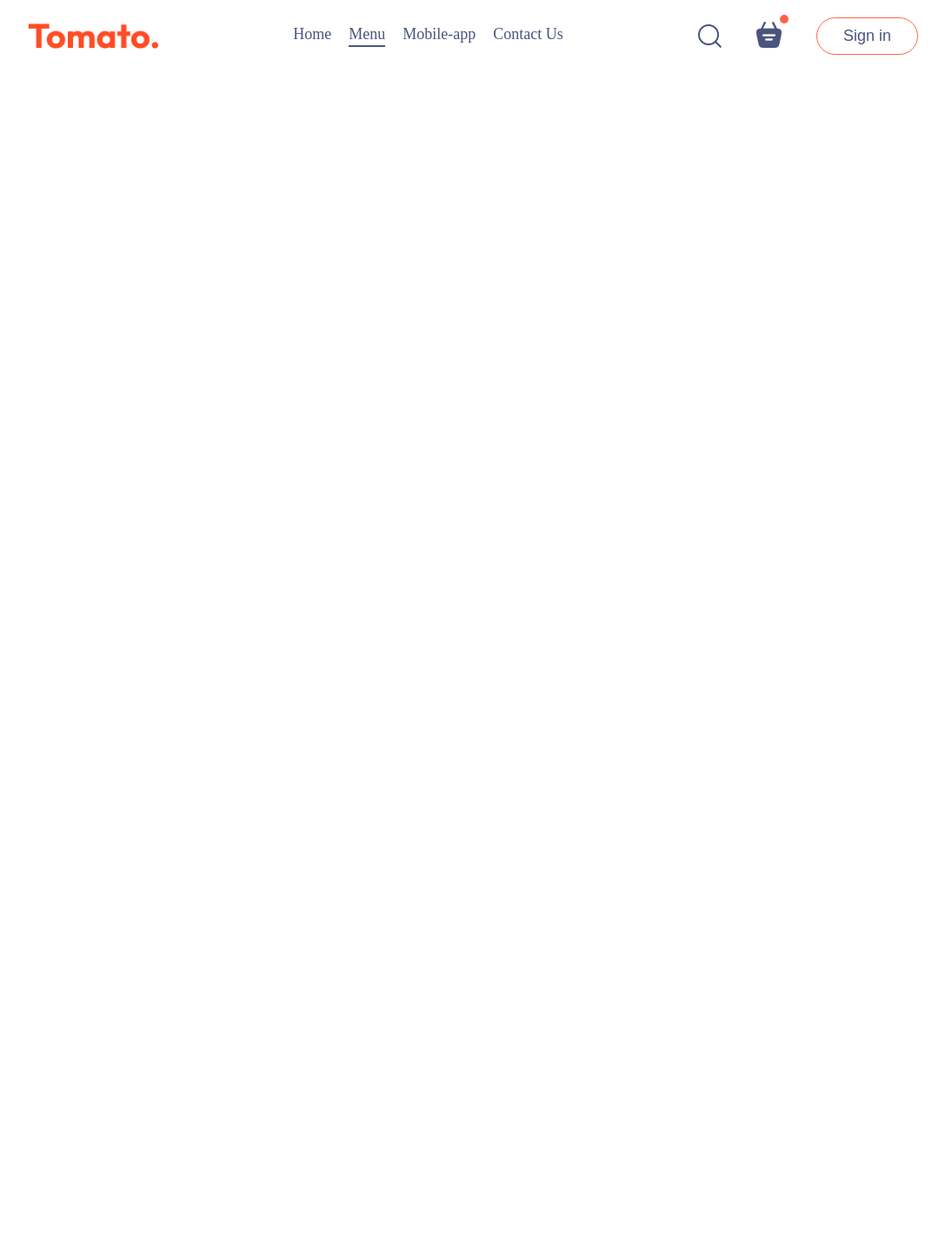
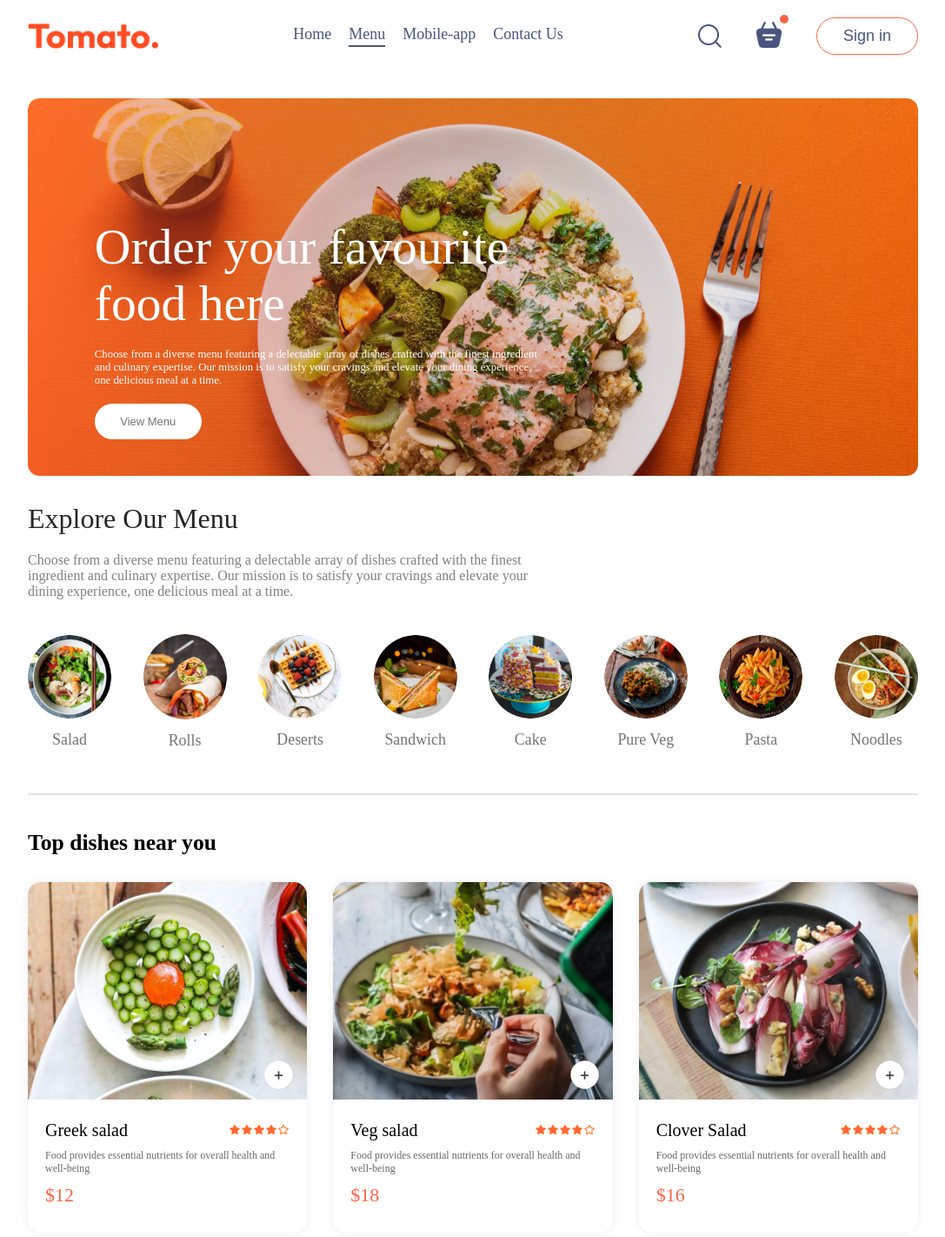
Before and after one commit to ukinebo1/foodAppFulstack, a React (Vite) app in the folder foodApp/: page / in a window 1280 px wide. Shown: the top 1422 px of the page at 87% size, without its empty margins (96-1183 px from the left). Before the commit the page ends 800 px from the top, so only its background shows below. Built offline with nearby package versions, Linux system fonts and the light colour scheme.

Commit message:
Created the explore menu banner, styled it and used useState to give it effect

```diff
--- /dev/null
+++ b/foodApp/src/components/ExploreMenu/ExploreMenu.css
@@ -0,0 +1,48 @@
+.explore-menu{
+    display: flex;
+    flex-direction: column;
+    gap: 20px;
+}
+.explore-menu h1{
+    color: #262626;
+    font-weight: 500;
+}
+.explore-menu-text{
+    max-width: 60%;
+    color: #808080;
+}
+.exlore-menu-list{
+    display: flex;
+    justify-content: space-between;
+    align-items: center;
+    gap: 30px;
+    text-align: center;
+    margin: 20px 0px;
+    overflow-x: scroll;
+}
+.exlore-menu-list::-webkit-scrollbar{
+    display: none;
+}
+.explore-menu-list-item img{
+    width: 7.5vw;
+    min-width: 80px;
+    border-radius: 50%;
+    transition: 0.2s;
+    cursor: pointer;
+}
+.explore-menu-list-item p{
+    margin-top: 10px;
+    color: #747474;
+    font-size: max(1.4vw,16px);
+    cursor: pointer;
+}
+.explore-menu hr{
+    height: 2px;
+    margin: 10px 0px;
+    background-color: #e2e2e2;
+    border: none;
+}
+.explore-menu-list-item .active{
+    border: 4px solid tomato;
+    padding: 2px;
+}
--- /dev/null
+++ b/foodApp/src/components/ExploreMenu/ExploreMenu.jsx
@@ -0,0 +1,26 @@
+import React from 'react'
+import './ExploreMenu.css'
+import {menu_list} from '../../assets/assets'
+
+
+const ExploreMenu = ({category,setCategory}) => {
+  return (
+    <div className='explore-menu' id='explore-menu'>
+        <h1>Explore Our Menu</h1>
+        <p className='explore-menu-text'>Choose from a diverse menu featuring a delectable array of dishes crafted with the finest ingredient and culinary expertise. Our mission is to satisfy your cravings and elevate your dining experience, one delicious meal at a time.</p>
+        <div className="exlore-menu-list">
+            {menu_list.map((item, index)=>{
+                return (
+                    <div onClick={()=>setCategory(prev=>prev ===item.menu_name?"All":item.menu_name)} key={index} className="explore-menu-list-item">
+                        <img className={category===item.menu_name?"active":""} src={item.menu_image} alt="" />
+                        <p>{item.menu_name}</p>
+                    </div>
+                )
+            })}
+        </div>
+        <hr />
+    </div>
+  )
+}
+
+export default ExploreMenu
--- /dev/null
+++ b/foodApp/src/components/FoodDisplay/FoodDisplay.css
@@ -0,0 +1,14 @@
+.food-display{
+    margin-top: 30px;
+}
+.food-display h2{
+    font-size: max(2vw,24px);
+    font-weight: 600;
+}
+.food-display-list{
+    display: grid;
+    grid-template-columns: repeat(auto-fill,minmax(240px,1fr));
+    margin-top: 30px;
+    gap: 30px;
+    row-gap: 50px;
+}
--- /dev/null
+++ b/foodApp/src/components/FoodDisplay/FoodDisplay.jsx
@@ -0,0 +1,20 @@
+import React, { useContext } from 'react'
+import './FoodDisplay.css'
+import StoreContextProvider, { StoreContext } from '../../context/StoreContext'
+import FoodItem from '../FoodItem/FoodItem'
+
+const FoodDisplay = ({category}) => {
+    const {food_list} = useContext(StoreContext)
+  return (
+    <div className='food-display' id='food-display'>
+        <h2>Top dishes near you</h2>
+        <div className="food-display-list">
+            {food_list.map((item, index)=>{
+                return <FoodItem key={index} id={item._id} name={item.name} image={item.image} description={item.description} price={item.price} />
+            })}
+        </div>
+    </div>
+  )
+}
+
+export default FoodDisplay
--- /dev/null
+++ b/foodApp/src/components/FoodItem/FoodItem.css
@@ -0,0 +1,64 @@
+.food-item{
+    width: 100%;
+    margin: auto;
+    border-radius: 15px;
+    box-shadow: 0px 0px 10px #00000015;
+    transition: 0.3s;
+    animation: fadeIn 1s;
+}
+.food-item-image{
+    width: 100%;
+    border-radius: 15px 15px 0px 0px;
+}
+.food-item-info{
+    padding: 20px;
+
+}
+.food-item-name-rating{
+    display: flex;
+    justify-content: space-between;
+    align-items: center;
+    margin-bottom: 10px;
+}
+.food-item-name-rating p{
+    font-size: 20px;
+    font-weight: 500;
+}
+.food-item-name-rating img{
+    width: 70px;
+}
+.food-item-description{
+    color: #676767;
+    font-size: 12px;
+}
+.food-item-price{
+    color: tomato;
+    font-size: 22px;
+    font-weight: 500;
+    margin: 10px 0px;
+}
+.food-item-img-container{
+    position: relative;
+}
+.food-item-img-container .add{
+    width: 35px;
+    position: absolute;
+    bottom: 15px;
+    right: 15px;
+    cursor: pointer;
+    border-radius: 50%;
+}
+.food-item-counter{
+    position: absolute;
+    bottom: 15px;
+    right: 15px;
+    display: flex;
+    align-items: center;
+    gap: 10px;
+    padding: 6px;
+    border-radius: 50px;
+    background-color: white;
+}
+.food-item-counter img{
+    width: 30px;
+}
--- /dev/null
+++ b/foodApp/src/components/FoodItem/FoodItem.jsx
@@ -0,0 +1,35 @@
+import React, { useState } from 'react'
+import './FoodItem.css'
+import { assets } from '../../assets/assets'
+
+const FoodItem = ({id, name, image, description, price}) => {
+    const [itemCount, setItemCount]=useState(0)
+
+
+  return (
+    <div className='food-item'>
+        <div className="food-item-img-container">
+            <img src={image} className='food-item-image' alt="" />
+            {!itemCount
+            ? <img src={assets.add_icon_white} className='add' onClick={()=>setItemCount(prev=>prev + 1)} />
+            : <div className='food-item-counter'>
+                <img onClick={()=>setItemCount(prev=> prev - 1)} src={assets.remove_icon_red} alt="" srcset="" />
+                <p>{itemCount}</p>
+                <img src={assets.add_icon_green} alt=""  onClick={()=>setItemCount(prev=> prev + 1)}/>
+                </div>}
+        </div>
+        <div className="food-item-info">
+            <div className="food-item-name-rating">
+            <p>{name}</p>
+            <img src={assets.rating_starts} alt="" />
+            </div>
+            <p className="food-item-description">
+                {description}
+            </p>
+            <p className='food-item-price'>${price}</p>
+        </div>
+    </div>
+  )
+}
+
+export default FoodItem
--- a/foodApp/src/components/Header/Header.css
+++ b/foodApp/src/components/Header/Header.css
@@ -0,0 +1,36 @@
+.header{
+    height: 34vw;
+    margin: 30px auto;
+    background: url('/header_img.png') no-repeat;
+    background-size: contain;
+    position: relative;
+}
+.header-content{
+    position: absolute;
+    display: flex;
+    flex-direction: column;
+    align-items: start;
+    gap: 1.5vw;
+    max-width: 50%;
+    bottom: 10%;
+    left: 6vw;
+    animation: fadeIn 3s;
+}
+.header-content h2{
+    font-weight: 500;
+    color: #fff;
+    font-size: max(4.5vw,22px);
+}
+.header-content p{
+    font-size: 1vw;
+    color: #fff;
+}
+.header-content button{
+    border: none;
+    color: #747474;
+    font-weight: 500;
+    padding: 1vw 2.3vw;
+    background-color: #fff;
+    font-size: max(1vw,13px);
+    border-radius: 50px;
+}
--- a/foodApp/src/components/Header/Header.jsx
+++ b/foodApp/src/components/Header/Header.jsx
@@ -5,7 +5,9 @@
   return (
     <div className='header'>
         <div className="header-content">
-
+           <h2>Order your favourite food here</h2>
+           <p>Choose from a diverse menu featuring a delectable array of dishes crafted with the finest ingredient and culinary expertise. Our mission is to satisfy your cravings and elevate your dining experience, one delicious meal at a time.</p>
+           <button>View Menu</button>
         </div>
     </div>
   )
--- /dev/null
+++ b/foodApp/src/context/StoreContext.jsx
@@ -0,0 +1,19 @@
+import { createContext } from "react";
+import { food_list } from "../assets/assets";
+
+export const StoreContext = createContext(null)
+
+const StoreContextProvider = (props)=>{
+
+    const contextValue ={
+        food_list
+    }
+
+    return(
+    <StoreContext.Provider value={contextValue}>
+        {props.children}
+    </StoreContext.Provider>
+    )
+}
+
+export default StoreContextProvider;
--- a/foodApp/src/index.css
+++ b/foodApp/src/index.css
@@ -14,3 +14,12 @@
   width: 80%;
   margin: auto;
 }
+
+@keyframes fadeIn {
+  0%{
+    opacity: 0;
+  }
+  100%{
+    opacity: 1;
+  }
+}
--- a/foodApp/src/main.jsx
+++ b/foodApp/src/main.jsx
@@ -1,11 +1,14 @@
-import React from 'react'
-import ReactDOM from 'react-dom/client'
-import App from './App.jsx'
-import './index.css'
-import { BrowserRouter} from 'react-router-dom'
+import React from "react";
+import ReactDOM from "react-dom/client";
+import App from "./App.jsx";
+import "./index.css";
+import { BrowserRouter } from "react-router-dom";
+import StoreContextProvider from "./context/StoreContext.jsx";
 
-ReactDOM.createRoot(document.getElementById('root')).render(
+ReactDOM.createRoot(document.getElementById("root")).render(
   <BrowserRouter>
-    <App />
-  </BrowserRouter>,
-)
+    <StoreContextProvider>
+      <App />
+    </StoreContextProvider>
+  </BrowserRouter>
+);
--- a/foodApp/src/pages/Home/Home.jsx
+++ b/foodApp/src/pages/Home/Home.jsx
@@ -1,11 +1,16 @@
-import React from 'react'
+import React, { useState } from 'react'
 import './Home.css'
 import Header from '../../components/Header/Header'
+import ExploreMenu from '../../components/ExploreMenu/ExploreMenu'
+import FoodDisplay from '../../components/FoodDisplay/FoodDisplay'
 
 const Home = () => {
+  const [category, setCategory] =useState("All")
   return (
     <div>
         <Header />
+        <ExploreMenu category={category} setCategory={setCategory} />
+        <FoodDisplay category={category} />
     </div>
   )
 }
```
Also changed, not shown: foodApp/public/header_img.png (added).
